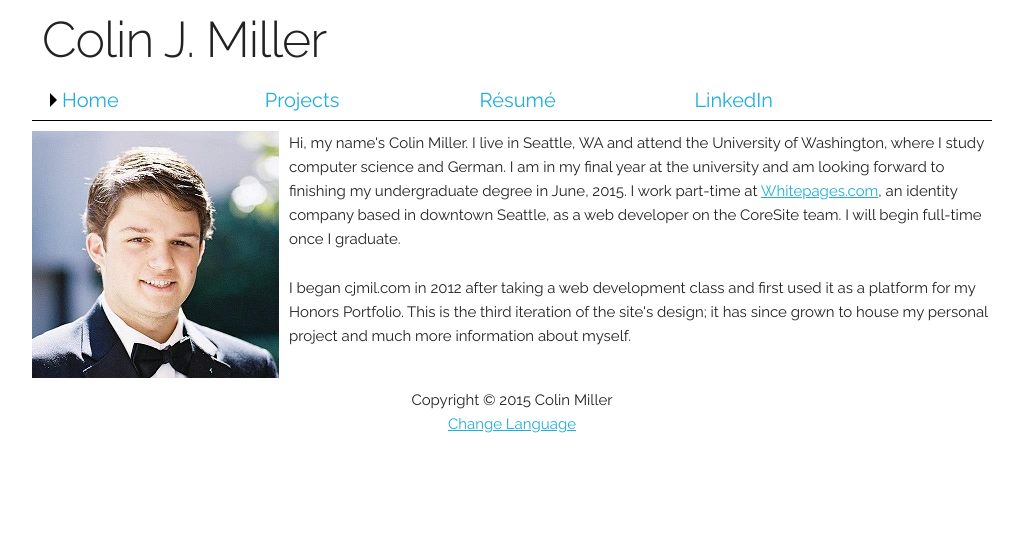
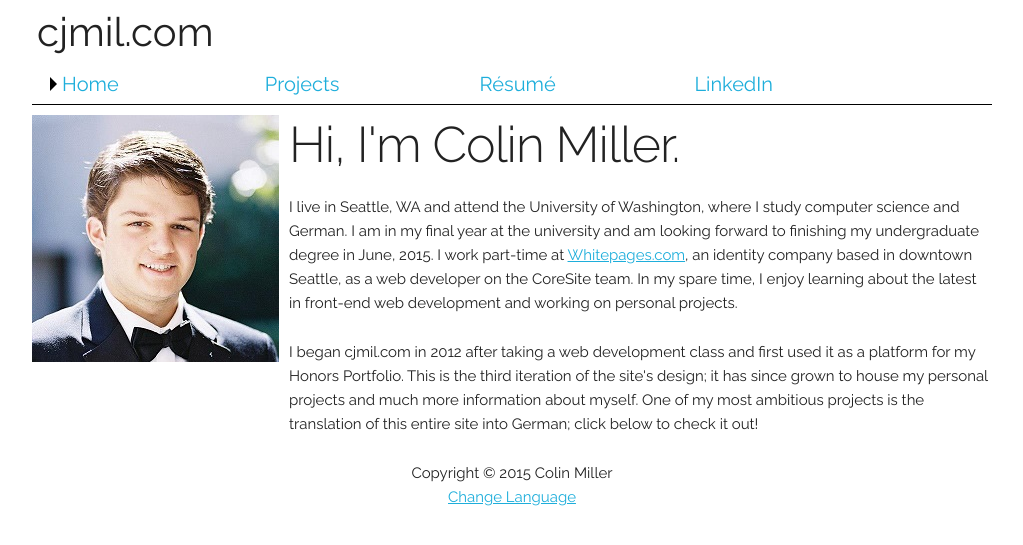
Before and after one commit to colinjmiller/cjmil.com, a PHP site: page / in a window 1280 px wide. Shown: the top 545 px of the page, without its empty margins (128-1151 px from the left). Run offline with PHP 8.4, Linux system fonts and the light colour scheme; some libraries are stand-ins or nearby versions.

Commit message:
Updating favicon, banner, adding translations for homepage

```diff
--- a/css/style-all.scss
+++ b/css/style-all.scss
@@ -1,5 +1,9 @@
 blockquote {
   font-style: italic;
+}
+
+body {
+  overflow-x: hidden;
 }
 
 #colin-pic {
@@ -99,9 +103,15 @@ footer {
     width: 100%;
   }
 
-  h1 {
+  .banner {
     float: left;
-    margin: 10px;
+    margin-left: 5px;
+
+    a {
+      color: $font-color;
+      font-size: 4rem;
+      text-decoration: none;
+    }
   }
 
   label {
--- a/css/style-desktop.scss
+++ b/css/style-desktop.scss
@@ -1,6 +1,11 @@
 #colin-pic {
   float: left;
   margin-right: 10px;
+}
+
+.content-column {
+  float: left;
+  width: calc(100% - 260px);
 }
 
 .caret-right {
--- a/css/style.css
+++ b/css/style.css
@@ -1,4 +1,4 @@
-@charset "UTF-8";
+@charset "IBM437";
 /*
 * Skeleton V2.0
 * Copyright 2014, Dave Gamache
@@ -9,7 +9,7 @@
 * Sass Version by Seth Coelen https://github.com/whatsnewsaes
 */
 /* Table of contents
-ΓÇôΓÇôΓÇôΓÇôΓÇôΓÇôΓÇôΓÇôΓÇôΓÇôΓÇôΓÇôΓÇôΓÇôΓÇôΓÇôΓÇôΓÇôΓÇôΓÇôΓÇôΓÇôΓÇôΓÇôΓÇôΓÇôΓÇôΓÇôΓÇôΓÇôΓÇôΓÇôΓÇôΓÇôΓÇôΓÇôΓÇôΓÇôΓÇôΓÇôΓÇôΓÇôΓÇôΓÇôΓÇôΓÇôΓÇôΓÇôΓÇôΓÇô
+––––––––––––––––––––––––––––––––––––––––––––––––––
 - Variables
 - Grid
 - Base Styles
@@ -26,9 +26,9 @@
 - Media Queries
 */
 /* Variables
-ΓÇôΓÇôΓÇôΓÇôΓÇôΓÇôΓÇôΓÇôΓÇôΓÇôΓÇôΓÇôΓÇôΓÇôΓÇôΓÇôΓÇôΓÇôΓÇôΓÇôΓÇôΓÇôΓÇôΓÇôΓÇôΓÇôΓÇôΓÇôΓÇôΓÇôΓÇôΓÇôΓÇôΓÇôΓÇôΓÇôΓÇôΓÇôΓÇôΓÇôΓÇôΓÇôΓÇôΓÇôΓÇôΓÇôΓÇôΓÇôΓÇôΓÇô */
+–––––––––––––––––––––––––––––––––––––––––––––––––– */
 /* Grid
-ΓÇôΓÇôΓÇôΓÇôΓÇôΓÇôΓÇôΓÇôΓÇôΓÇôΓÇôΓÇôΓÇôΓÇôΓÇôΓÇôΓÇôΓÇôΓÇôΓÇôΓÇôΓÇôΓÇôΓÇôΓÇôΓÇôΓÇôΓÇôΓÇôΓÇôΓÇôΓÇôΓÇôΓÇôΓÇôΓÇôΓÇôΓÇôΓÇôΓÇôΓÇôΓÇôΓÇôΓÇôΓÇôΓÇôΓÇôΓÇôΓÇôΓÇô */
+–––––––––––––––––––––––––––––––––––––––––––––––––– */
 .container {
   position: relative;
   width: 80%;
@@ -147,7 +147,7 @@
   .container .offset-by-one-half.column {
     margin-left: 4.66667%; } }
 /* Base Styles
-ΓÇôΓÇôΓÇôΓÇôΓÇôΓÇôΓÇôΓÇôΓÇôΓÇôΓÇôΓÇôΓÇôΓÇôΓÇôΓÇôΓÇôΓÇôΓÇôΓÇôΓÇôΓÇôΓÇôΓÇôΓÇôΓÇôΓÇôΓÇôΓÇôΓÇôΓÇôΓÇôΓÇôΓÇôΓÇôΓÇôΓÇôΓÇôΓÇôΓÇôΓÇôΓÇôΓÇôΓÇôΓÇôΓÇôΓÇôΓÇôΓÇôΓÇô */
+–––––––––––––––––––––––––––––––––––––––––––––––––– */
 /* NOTE
 html is set to 62.5% so that all the REM measurements throughout Skeleton
 are based on 10px sizing. So basically 1.5rem = 15px :) */
@@ -163,7 +163,7 @@ body {
   color: #222222; }
 
 /* Typography
-ΓÇôΓÇôΓÇôΓÇôΓÇôΓÇôΓÇôΓÇôΓÇôΓÇôΓÇôΓÇôΓÇôΓÇôΓÇôΓÇôΓÇôΓÇôΓÇôΓÇôΓÇôΓÇôΓÇôΓÇôΓÇôΓÇôΓÇôΓÇôΓÇôΓÇôΓÇôΓÇôΓÇôΓÇôΓÇôΓÇôΓÇôΓÇôΓÇôΓÇôΓÇôΓÇôΓÇôΓÇôΓÇôΓÇôΓÇôΓÇôΓÇôΓÇô */
+–––––––––––––––––––––––––––––––––––––––––––––––––– */
 h1, h2, h3, h4, h5, h6 {
   font-weight: 300;
   margin-top: 0;
@@ -222,15 +222,15 @@ p {
   margin-top: 0; }
 
 /* Links
-ΓÇôΓÇôΓÇôΓÇôΓÇôΓÇôΓÇôΓÇôΓÇôΓÇôΓÇôΓÇôΓÇôΓÇôΓÇôΓÇôΓÇôΓÇôΓÇôΓÇôΓÇôΓÇôΓÇôΓÇôΓÇôΓÇôΓÇôΓÇôΓÇôΓÇôΓÇôΓÇôΓÇôΓÇôΓÇôΓÇôΓÇôΓÇôΓÇôΓÇôΓÇôΓÇôΓÇôΓÇôΓÇôΓÇôΓÇôΓÇôΓÇôΓÇô */
+–––––––––––––––––––––––––––––––––––––––––––––––––– */
 a {
-  color: #1EAEDB; }
+  color: #1eaedb; }
 
 a:hover {
   color: #1b9cc5; }
 
 /* Buttons
-ΓÇôΓÇôΓÇôΓÇôΓÇôΓÇôΓÇôΓÇôΓÇôΓÇôΓÇôΓÇôΓÇôΓÇôΓÇôΓÇôΓÇôΓÇôΓÇôΓÇôΓÇôΓÇôΓÇôΓÇôΓÇôΓÇôΓÇôΓÇôΓÇôΓÇôΓÇôΓÇôΓÇôΓÇôΓÇôΓÇôΓÇôΓÇôΓÇôΓÇôΓÇôΓÇôΓÇôΓÇôΓÇôΓÇôΓÇôΓÇôΓÇôΓÇô */
+–––––––––––––––––––––––––––––––––––––––––––––––––– */
 .button,
 button,
 input[type="submit"],
@@ -274,8 +274,8 @@ input[type="submit"].button-primary,
 input[type="reset"].button-primary,
 input[type="button"].button-primary {
   color: #FFF;
-  border-color: #33C3F0;
-  background-color: #33C3F0; }
+  border-color: #33c3f0;
+  background-color: #33c3f0; }
 
 .button.button-primary:hover,
 button.button-primary:hover,
@@ -292,7 +292,7 @@ input[type="button"].button-primary:focus {
   color: #FFF; }
 
 /* Forms
-ΓÇôΓÇôΓÇôΓÇôΓÇôΓÇôΓÇôΓÇôΓÇôΓÇôΓÇôΓÇôΓÇôΓÇôΓÇôΓÇôΓÇôΓÇôΓÇôΓÇôΓÇôΓÇôΓÇôΓÇôΓÇôΓÇôΓÇôΓÇôΓÇôΓÇôΓÇôΓÇôΓÇôΓÇôΓÇôΓÇôΓÇôΓÇôΓÇôΓÇôΓÇôΓÇôΓÇôΓÇôΓÇôΓÇôΓÇôΓÇôΓÇôΓÇô */
+–––––––––––––––––––––––––––––––––––––––––––––––––– */
 input[type="email"],
 input[type="search"],
 input[type="text"],
@@ -327,7 +327,7 @@ input[type="text"]:focus,
 input[type="password"]:focus,
 textarea:focus,
 select:focus {
-  border: 1px solid #33C3F0;
+  border: 1px solid #33c3f0;
   outline: 0; }
 
 label,
@@ -350,7 +350,7 @@ label > .label-body {
   margin-left: .5rem; }
 
 /* Lists
-ΓÇôΓÇôΓÇôΓÇôΓÇôΓÇôΓÇôΓÇôΓÇôΓÇôΓÇôΓÇôΓÇôΓÇôΓÇôΓÇôΓÇôΓÇôΓÇôΓÇôΓÇôΓÇôΓÇôΓÇôΓÇôΓÇôΓÇôΓÇôΓÇôΓÇôΓÇôΓÇôΓÇôΓÇôΓÇôΓÇôΓÇôΓÇôΓÇôΓÇôΓÇôΓÇôΓÇôΓÇôΓÇôΓÇôΓÇôΓÇôΓÇôΓÇô */
+–––––––––––––––––––––––––––––––––––––––––––––––––– */
 ul {
   list-style: circle inside; }
 
@@ -372,7 +372,7 @@ li {
   margin-bottom: 1rem; }
 
 /* Code
-ΓÇôΓÇôΓÇôΓÇôΓÇôΓÇôΓÇôΓÇôΓÇôΓÇôΓÇôΓÇôΓÇôΓÇôΓÇôΓÇôΓÇôΓÇôΓÇôΓÇôΓÇôΓÇôΓÇôΓÇôΓÇôΓÇôΓÇôΓÇôΓÇôΓÇôΓÇôΓÇôΓÇôΓÇôΓÇôΓÇôΓÇôΓÇôΓÇôΓÇôΓÇôΓÇôΓÇôΓÇôΓÇôΓÇôΓÇôΓÇôΓÇôΓÇô */
+–––––––––––––––––––––––––––––––––––––––––––––––––– */
 code {
   padding: .2rem .5rem;
   margin: 0 .2rem;
@@ -388,7 +388,7 @@ pre > code {
   white-space: pre; }
 
 /* Tables
-ΓÇôΓÇôΓÇôΓÇôΓÇôΓÇôΓÇôΓÇôΓÇôΓÇôΓÇôΓÇôΓÇôΓÇôΓÇôΓÇôΓÇôΓÇôΓÇôΓÇôΓÇôΓÇôΓÇôΓÇôΓÇôΓÇôΓÇôΓÇôΓÇôΓÇôΓÇôΓÇôΓÇôΓÇôΓÇôΓÇôΓÇôΓÇôΓÇôΓÇôΓÇôΓÇôΓÇôΓÇôΓÇôΓÇôΓÇôΓÇôΓÇôΓÇô */
+–––––––––––––––––––––––––––––––––––––––––––––––––– */
 th,
 td {
   padding: 12px 15px;
@@ -404,7 +404,7 @@ td:last-child {
   padding-right: 0; }
 
 /* Spacing
-ΓÇôΓÇôΓÇôΓÇôΓÇôΓÇôΓÇôΓÇôΓÇôΓÇôΓÇôΓÇôΓÇôΓÇôΓÇôΓÇôΓÇôΓÇôΓÇôΓÇôΓÇôΓÇôΓÇôΓÇôΓÇôΓÇôΓÇôΓÇôΓÇôΓÇôΓÇôΓÇôΓÇôΓÇôΓÇôΓÇôΓÇôΓÇôΓÇôΓÇôΓÇôΓÇôΓÇôΓÇôΓÇôΓÇôΓÇôΓÇôΓÇôΓÇô */
+–––––––––––––––––––––––––––––––––––––––––––––––––– */
 button,
 .button {
   margin-bottom: 1rem; }
@@ -431,7 +431,7 @@ p {
   margin-top: 0; }
 
 /* Utilities
-ΓÇôΓÇôΓÇôΓÇôΓÇôΓÇôΓÇôΓÇôΓÇôΓÇôΓÇôΓÇôΓÇôΓÇôΓÇôΓÇôΓÇôΓÇôΓÇôΓÇôΓÇôΓÇôΓÇôΓÇôΓÇôΓÇôΓÇôΓÇôΓÇôΓÇôΓÇôΓÇôΓÇôΓÇôΓÇôΓÇôΓÇôΓÇôΓÇôΓÇôΓÇôΓÇôΓÇôΓÇôΓÇôΓÇôΓÇôΓÇôΓÇôΓÇô */
+–––––––––––––––––––––––––––––––––––––––––––––––––– */
 .u-full-width {
   width: 100%;
   box-sizing: border-box; }
@@ -447,7 +447,7 @@ p {
   float: left; }
 
 /* Misc
-ΓÇôΓÇôΓÇôΓÇôΓÇôΓÇôΓÇôΓÇôΓÇôΓÇôΓÇôΓÇôΓÇôΓÇôΓÇôΓÇôΓÇôΓÇôΓÇôΓÇôΓÇôΓÇôΓÇôΓÇôΓÇôΓÇôΓÇôΓÇôΓÇôΓÇôΓÇôΓÇôΓÇôΓÇôΓÇôΓÇôΓÇôΓÇôΓÇôΓÇôΓÇôΓÇôΓÇôΓÇôΓÇôΓÇôΓÇôΓÇôΓÇôΓÇô */
+–––––––––––––––––––––––––––––––––––––––––––––––––– */
 hr {
   margin-top: 3rem;
   margin-bottom: 3.5rem;
@@ -455,7 +455,7 @@ hr {
   border-top: 1px solid #e1e1e1; }
 
 /* Clearing
-ΓÇôΓÇôΓÇôΓÇôΓÇôΓÇôΓÇôΓÇôΓÇôΓÇôΓÇôΓÇôΓÇôΓÇôΓÇôΓÇôΓÇôΓÇôΓÇôΓÇôΓÇôΓÇôΓÇôΓÇôΓÇôΓÇôΓÇôΓÇôΓÇôΓÇôΓÇôΓÇôΓÇôΓÇôΓÇôΓÇôΓÇôΓÇôΓÇôΓÇôΓÇôΓÇôΓÇôΓÇôΓÇôΓÇôΓÇôΓÇôΓÇôΓÇô */
+–––––––––––––––––––––––––––––––––––––––––––––––––– */
 /* Self Clearing Goodness */
 .container:after,
 .row:after,
@@ -465,7 +465,7 @@ hr {
   clear: both; }
 
 /* Media Queries
-ΓÇôΓÇôΓÇôΓÇôΓÇôΓÇôΓÇôΓÇôΓÇôΓÇôΓÇôΓÇôΓÇôΓÇôΓÇôΓÇôΓÇôΓÇôΓÇôΓÇôΓÇôΓÇôΓÇôΓÇôΓÇôΓÇôΓÇôΓÇôΓÇôΓÇôΓÇôΓÇôΓÇôΓÇôΓÇôΓÇôΓÇôΓÇôΓÇôΓÇôΓÇôΓÇôΓÇôΓÇôΓÇôΓÇôΓÇôΓÇôΓÇôΓÇô */
+–––––––––––––––––––––––––––––––––––––––––––––––––– */
 /*
 Note: The best way to structure the use of media queries is to create the queries
 near the relevant code. For example, if you wanted to change the styles for buttons
@@ -485,6 +485,9 @@ there.
 
 blockquote {
   font-style: italic; }
+
+body {
+  overflow-x: hidden; }
 
 #colin-pic {
   display: block;
@@ -551,9 +554,13 @@ footer {
     display: none; }
   .navbar.container {
     width: 100%; }
-  .navbar h1 {
+  .navbar .banner {
     float: left;
-    margin: 10px; }
+    margin-left: 5px; }
+    .navbar .banner a {
+      color: #222222;
+      font-size: 4rem;
+      text-decoration: none; }
   .navbar label {
     margin: 20px 25px 0 0;
     float: right; }
@@ -610,6 +617,10 @@ footer {
     float: left;
     margin-right: 10px; }
 
+  .content-column {
+    float: left;
+    width: calc(100% - 260px); }
+
   .caret-right {
     width: 0;
     height: 0;
@@ -624,5 +635,3 @@ footer {
     font-size: 20px; } }
 /* Larger than desktop */
 /* Larger than Desktop HD */
-
-/*# sourceMappingURL=style.css.map */
--- a/index.php
+++ b/index.php
@@ -7,13 +7,14 @@
   <?= View::navigation_bar("Home") ?>
     <div class="container">
       <img id="colin-pic" class="u-light-margin" src="images/colin.jpg" alt="Picture of Colin Miller" />
-      <p>
-        Hi, my name's Colin Miller. I live in Seattle, WA and attend the University of Washington, where I study computer science and German. I am in my final year at the university and am looking forward
-        to finishing my undergraduate degree in June, 2015. I work part-time at <a href="http://www.whitepages.com/">Whitepages.com</a>, an identity company based in downtown Seattle, as a web developer on the CoreSite team. I will begin full-time once I graduate.
-      </p>
-      <p>
-        I began cjmil.com in 2012 after taking a web development class and first used it as a platform for my Honors Portfolio. This is the third iteration of the site's design; it has since grown to house
-        my personal project and much more information about myself.
-      </p>
+      <div class="content-column">
+        <h1><?= t('home_hi') ?></h1>
+        <p>
+          <?= t('home_about_me') ?>
+        </p>
+        <p>
+          <?= t('home_about_site') ?>
+        </p>
+      </div>
     </div>
 <?= View::footer_logic() ?>
--- a/languages/en.php
+++ b/languages/en.php
@@ -1,6 +1,16 @@
 <?php
 function t($phrase) {
   static $lang = array(
+
+    # Website navigation
+
+    'home' => 'Home',
+    'projects' => 'Projects',
+    'resume' => "R&eacute;sum&eacute;",
+    'linkedin' => 'LinkedIn',
+
+    # Portfolio navigation
+
     'portfolio_navigation' => 'Portfolio Navigation',
     'freshman' => 'Freshman',
     'sophomore' => 'Sophomore',
@@ -9,6 +19,14 @@ function t($phrase) {
     'experiential_learning' => 'Experiential',
     'cool_tech' => 'Cool Tech',
     'back' => 'Back',
+
+    # /
+
+    'home_hi' => "Hi, I'm Colin Miller.",
+    'home_about_me' => "I live in Seattle, WA and attend the University of Washington, where I study computer science and German. I am in my final year at the university and am looking forward to finishing my undergraduate degree in June, 2015. I work part-time at <a href=\"http://www.whitepages.com/\" target=\"_blank\">Whitepages.com</a>, an identity company based in downtown Seattle, as a web developer on the CoreSite team. In my spare time, I enjoy learning about the latest in front-end web development and working on personal projects.",
+    'home_about_site' => "I began cjmil.com in 2012 after taking a web development class and first used it as a platform for my Honors Portfolio. This is the third iteration of the site's design; it has since grown to house my personal projects and much more information about myself. One of my most ambitious projects is the translation of this entire site into German; click below to check it out!",
+
+    # Portfolio
 
     'portfolio_statement_title' => 'A Constant State of Learning',
     'portfolio_p1' => 'The last sixteen years of my life have involved learning. From ages five until thirteen, I learned the basics of life at home under the guidance of my mother. After eighth grade, I went to a public high school and continued my studies in a broad spectrum. Entering college, I believed my trend of learning was coming to a close.',
--- a/view-logic/views.php
+++ b/view-logic/views.php
@@ -15,7 +15,7 @@ class View {
       <head>
         <meta charset="utf-8">
         <title><?= $title ?> | Colin J. Miller</title>
-        <meta name="description" content="cjmil.com houses the work of Colin J. Miller, a computer scientist from the Seattle area">
+        <meta name="description" content="cjmil.com houses the work of Colin J. Miller, a computer scientist and web developer from the Seattle area">
         <meta name="author" content="">
         <meta name="viewport" content="width=device-width, initial-scale=1">
         <link href='//fonts.googleapis.com/css?family=Raleway:400,300,600' rel='stylesheet' type='text/css'>
@@ -77,15 +77,17 @@ class View {
 
   public static function navigation_bar($selected = "") {
     $menu = array(
-      'home' => array('text' => 'Home', 'url' => "/"),
-      'projects' => array('text' => 'Projects', 'url' => '/projects/'),
-      'resume' => array('text' => "R&eacute;sum&eacute;", 'url' => '/resume.pdf'), // Make this its own page
-      'linkedin' => array('text' => 'LinkedIn', 'url' => 'http://www.linkedin.com/profile/view?id=273021207')
+      'home' => array('text' => t('home'), 'url' => "/"),
+      'projects' => array('text' => t('projects'), 'url' => '/projects/'),
+      'resume' => array('text' => t('resume'), 'url' => '/resume.pdf'), // Make this its own page
+      'linkedin' => array('text' => t('linkedin'), 'url' => 'http://www.linkedin.com/profile/view?id=273021207')
     );
 
     ?>
     <div class="container navbar">
-      <h1>Colin J. Miller</h1>
+      <div class="banner">
+        <a href="/">cjmil.com</a>
+      </div>
       <label for="mobile-nav"><img src="/images/mobile_menu.svg" alt="Mobile Menu" /></label>
       <input type="checkbox" id="mobile-nav" />
       <div class="row">
```
Also changed, not shown: languages/de.php (+18 -0 lines), images/favicon.png.
